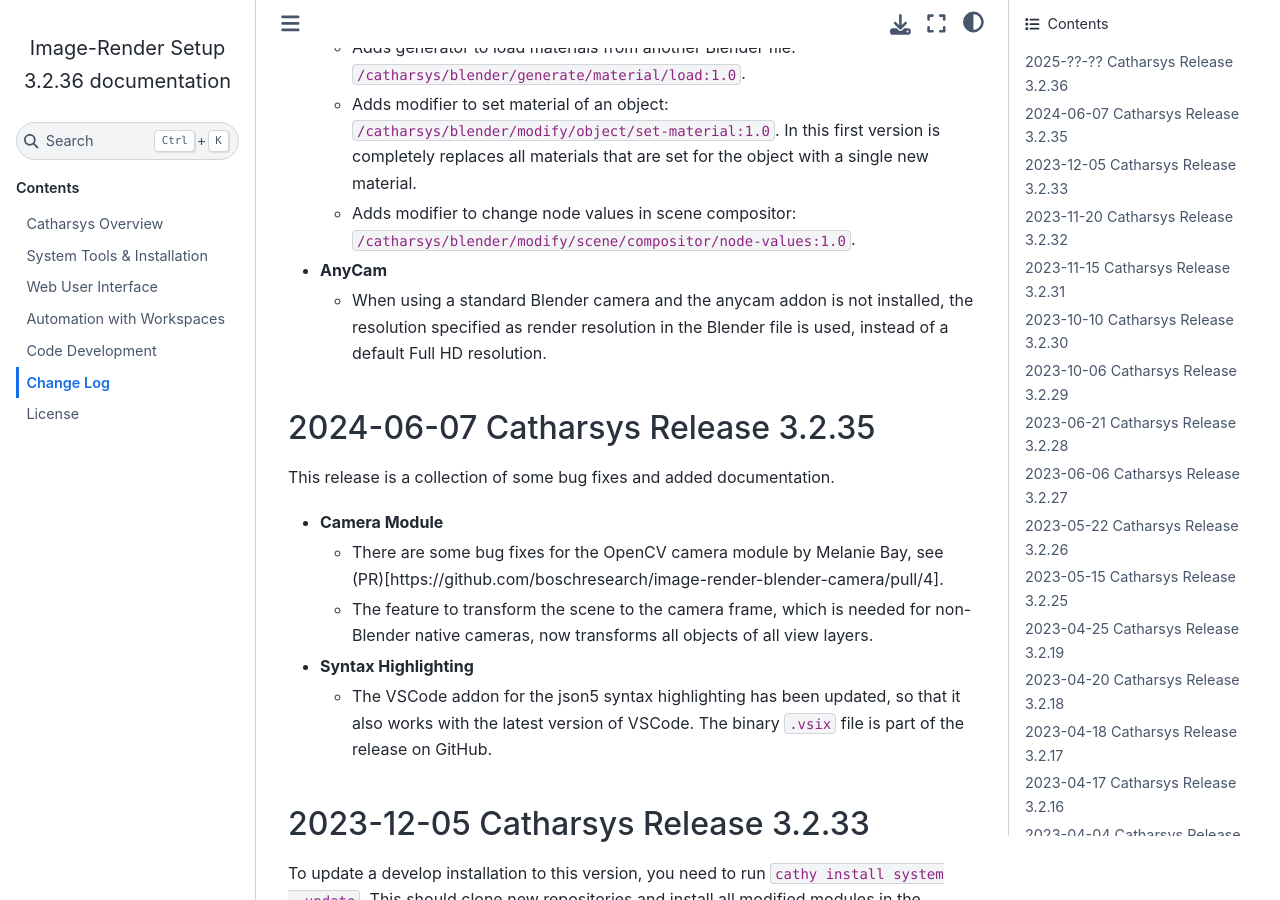
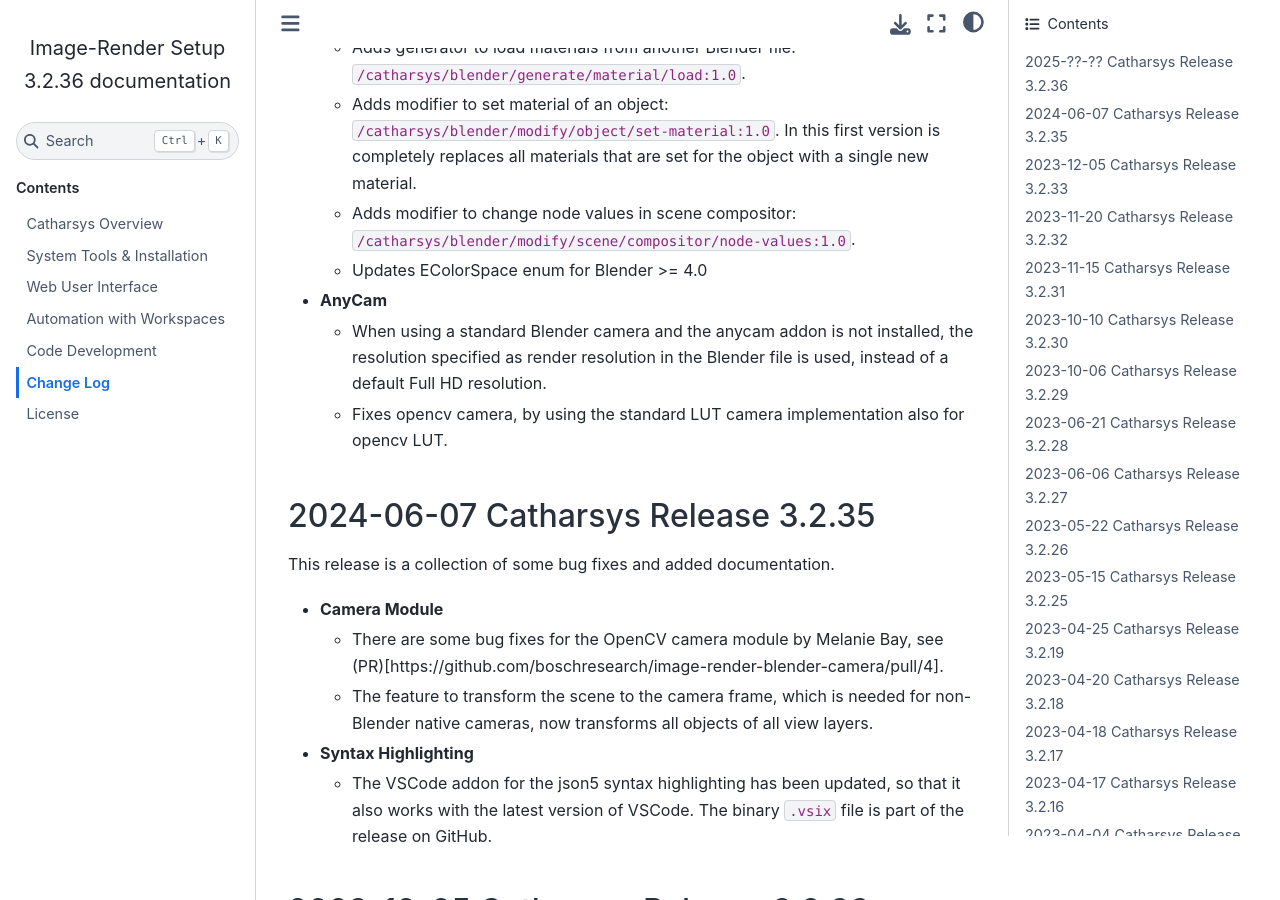
Before and after one commit to boschresearch/image-render-setup, a Sphinx documentation site: the page built from docs/source/change-log.md, in a window 1280 px wide and 900 px high, scrolled down 417 px. Built offline with Sphinx 7.4.7 and the Sphinx Book theme 1.1.4, drawn with Linux system fonts in a browser that asks for light colours; the version number is read from the project's files by our own code.

Commit message:
updates change log
Signed-off-by: cribeul <christian.perwass@de.bosch.com>

```diff
--- a/docs/source/change-log.md
+++ b/docs/source/change-log.md
@@ -12,9 +12,12 @@
   - Adds generator to load materials from another Blender file: `/catharsys/blender/generate/material/load:1.0`.
   - Adds modifier to set material of an object: `/catharsys/blender/modify/object/set-material:1.0`. In this first version is completely replaces all materials that are set for the object with a single new material.
   - Adds modifier to change node values in scene compositor: `/catharsys/blender/modify/scene/compositor/node-values:1.0`.
+  - Updates EColorSpace enum for Blender >= 4.0
+
 
 - **AnyCam**
   - When using a standard Blender camera and the anycam addon is not installed, the resolution specified as render resolution in the Blender file is used, instead of a default Full HD resolution.
+  - Fixes opencv camera, by using the standard LUT camera implementation also for opencv LUT.
 
 
 ## 2024-06-07 Catharsys Release 3.2.35
```
